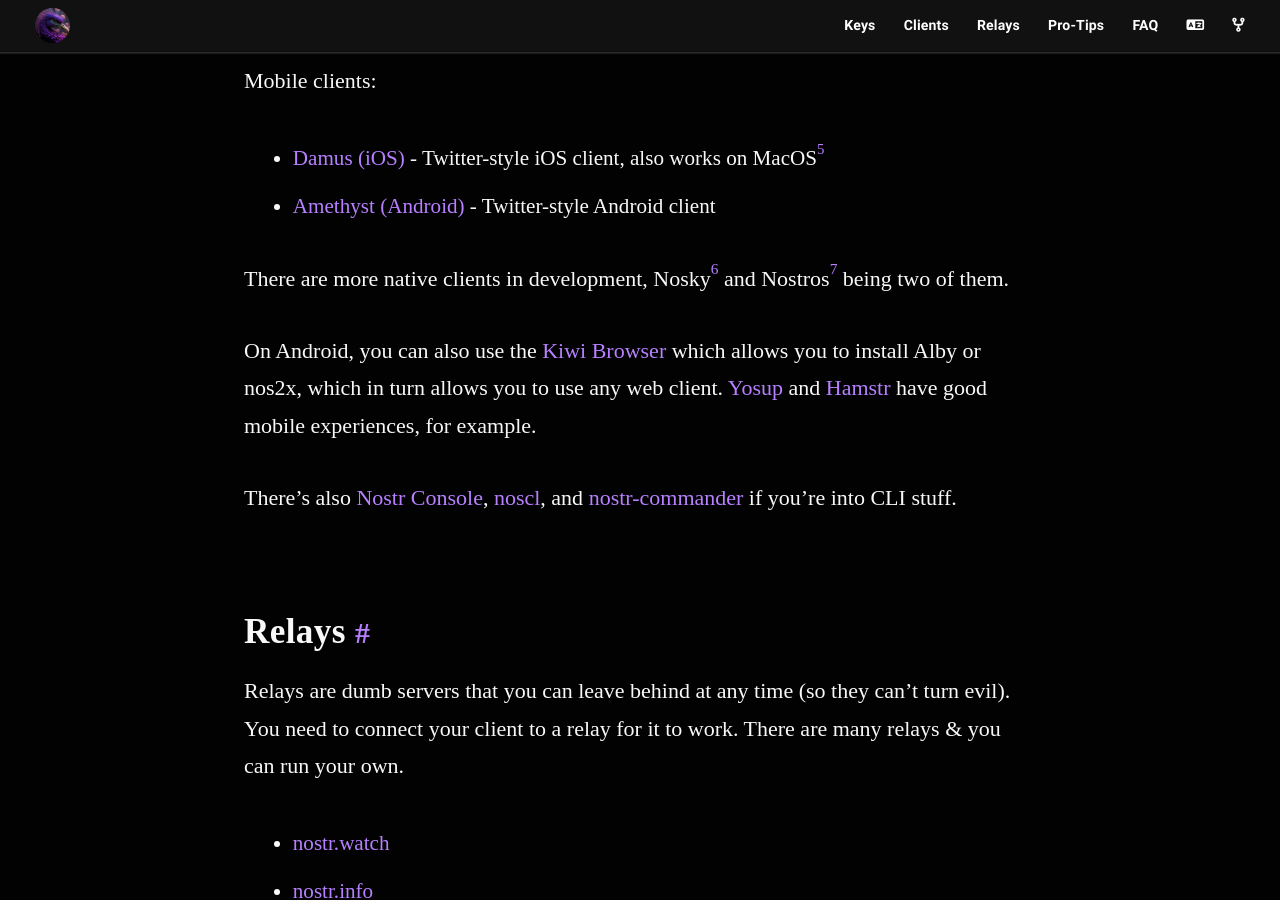
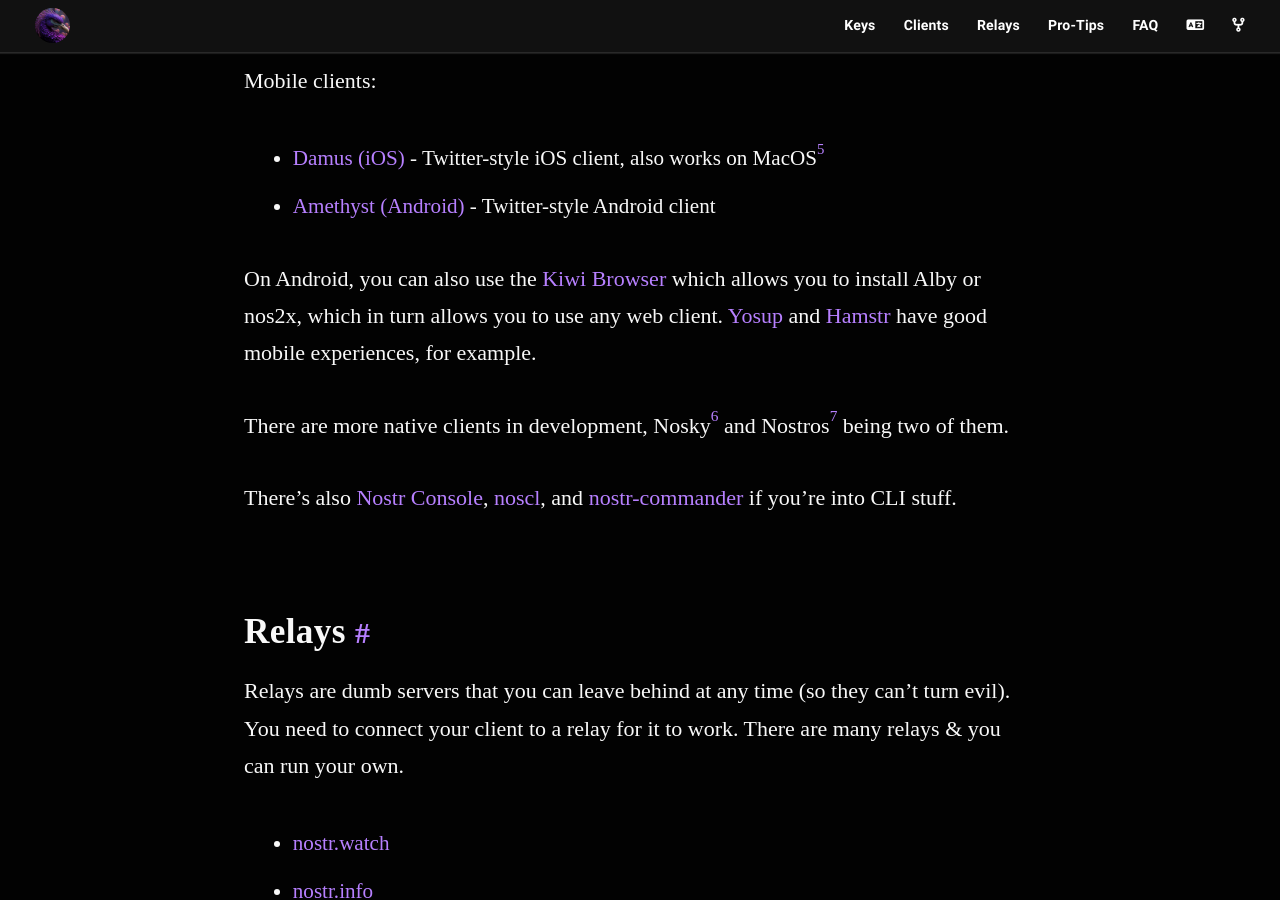
Before and after one commit to nostr-resources/nostr-resources.github.io, a Jekyll site: the page built from index.md, in a window 1280 px wide and 900 px high, scrolled down 3453 px. Built offline with Jekyll 4.4.1, drawn with Linux system fonts in a browser that asks for light colours; some web fonts are replaced.

Commit message:
chore: re-order paragraphs

```diff
--- a/index.md
+++ b/index.md
@@ -91,9 +91,9 @@ Mobile clients:
 - [Damus (iOS)](https://apps.apple.com/ca/app/damus/id1628663131) - Twitter-style iOS client, also works on MacOS[^fn-mac]
 - [Amethyst (Android)](https://play.google.com/store/apps/details?id=com.vitorpamplona.amethyst) - Twitter-style Android client
 
+On Android, you can also use the [Kiwi Browser](https://kiwibrowser.com/) which allows you to install Alby or nos2x, which in turn allows you to use any web client. [Yosup](https://yosup.app/) and [Hamstr](https://hamstr.to/) have good mobile experiences, for example.
+
 There are more native clients in development, Nosky[^nosky] and Nostros[^nostros] being two of them.
-
-On Android, you can also use the [Kiwi Browser](https://kiwibrowser.com/) which allows you to install Alby or nos2x, which in turn allows you to use any web client. [Yosup](https://yosup.app/) and [Hamstr](https://hamstr.to/) have good mobile experiences, for example.
 
 [^nosky]: [KotlinGeekDev/Nosky](https://github.com/KotlinGeekDev/Nosky)
 [^nostros]: [KoalaSat/nostros](https://github.com/KoalaSat/nostros)
```
